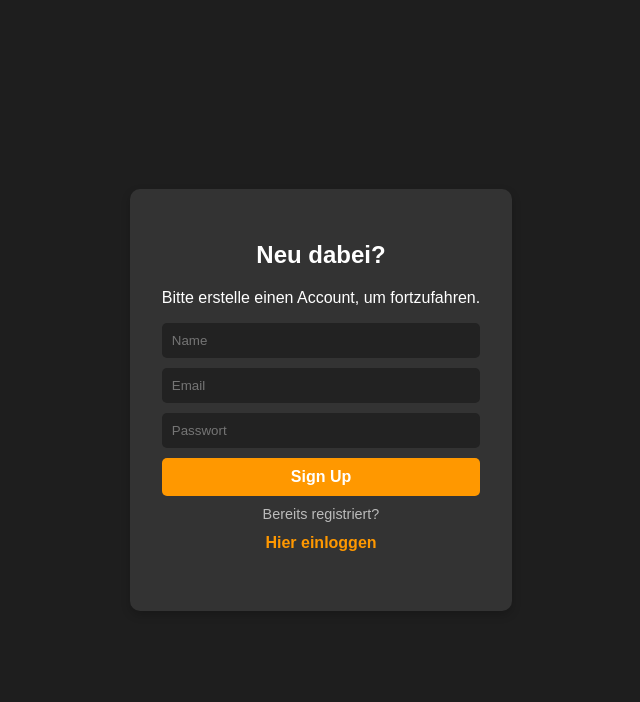
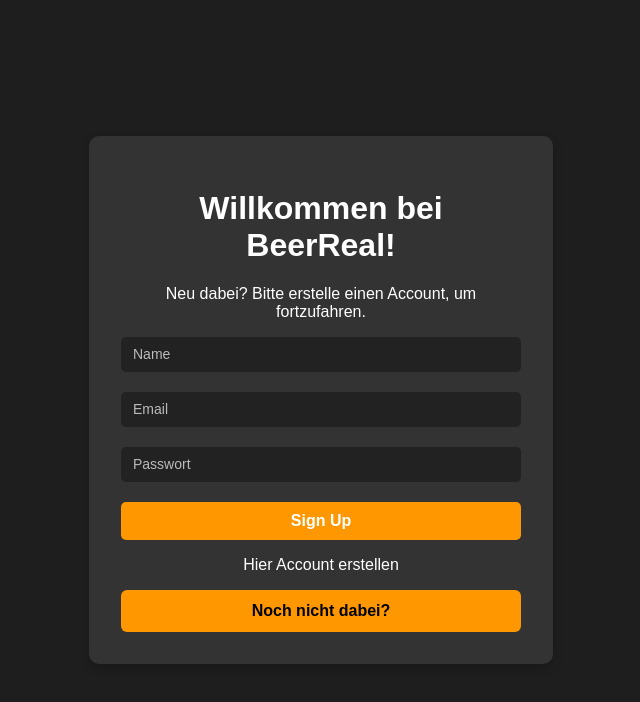
Before and after one commit to frederikbckl/beerreal, a React (Create React App) app: page /signup in a window 1280 px wide. Shown: the top 702 px of the page, without its empty margins (319-959 px from the left). Built offline with nearby package versions, Linux system fonts and the light colour scheme; no server answers; the database is empty.

Commit message:
Changed logic for Signup

```diff
--- a/src/Signup.js
+++ b/src/Signup.js
@@ -30,21 +30,51 @@
   return (
     <div className="auth-container">
       <div className="auth-box">
-        <h2>Neu dabei?</h2>
-        <p>Bitte erstelle einen Account, um fortzufahren.</p>
+        <h1 className="auth-title">Willkommen bei BeerReal!</h1>
+        <p className="auth-subtitle">Neu dabei? Bitte erstelle einen Account, um fortzufahren.</p>
+        <form onSubmit={handleSignup}>
+          <div className="input-group">
+            <label>Name</label>
+            <input
+              type="name"
+              value={name}
+              onChange={(e) => setName(e.target.value)}
+              required
+            />
+          </div>
+          <div className="input-group">
+            <label>Email</label>
+            <input
+              type="email"
+              value={email}
+              onChange={(e) => setEmail(e.target.value)}
+              required
+            />
+          </div>
+          <div className="input-group">
+            <label>Passwort</label>
+            <input
+              type="password"
+              value={password}
+              onChange={(e) => setPassword(e.target.value)}
+              required
+            />
+          </div>
+          <button className="login-btn" onClick={handleSignup}>
+            Sign Up
+          </button>
+        </form>
+        <p className="switch-text">Hier Account erstellen</p>
+        <button className="switch-button" onClick={() => navigate("/auth")}>Noch nicht dabei?</button>
 
-        <input type="text" placeholder="Name" value={name} onChange={(e) => setName(e.target.value)} />
-        <input type="email" placeholder="Email" value={email} onChange={(e) => setEmail(e.target.value)} />
-        <input type="password" placeholder="Passwort" value={password} onChange={(e) => setPassword(e.target.value)} />
-
-        <button className="login-btn" onClick={handleSignup}>Sign Up</button>
+        {/* <button className="login-btn" onClick={handleSignup}>Sign Up</button>
 
         <p className="auth-toggle">
           Bereits registriert?{" "}
           <button onClick={() => navigate("/")} className="signup-btn">
             Hier einloggen
           </button>
-        </p>
+        </p> */}
       </div>
     </div>
   );
```
